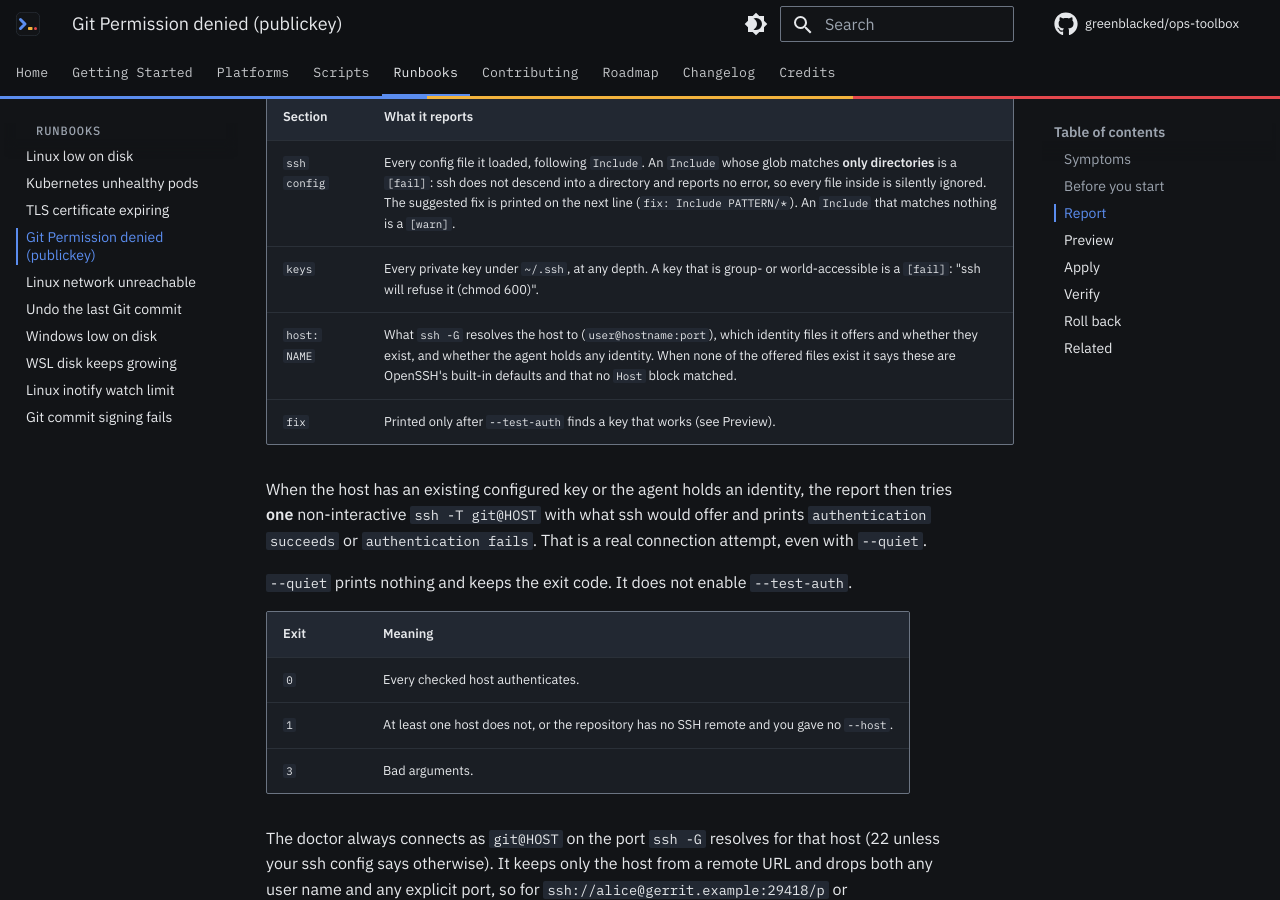
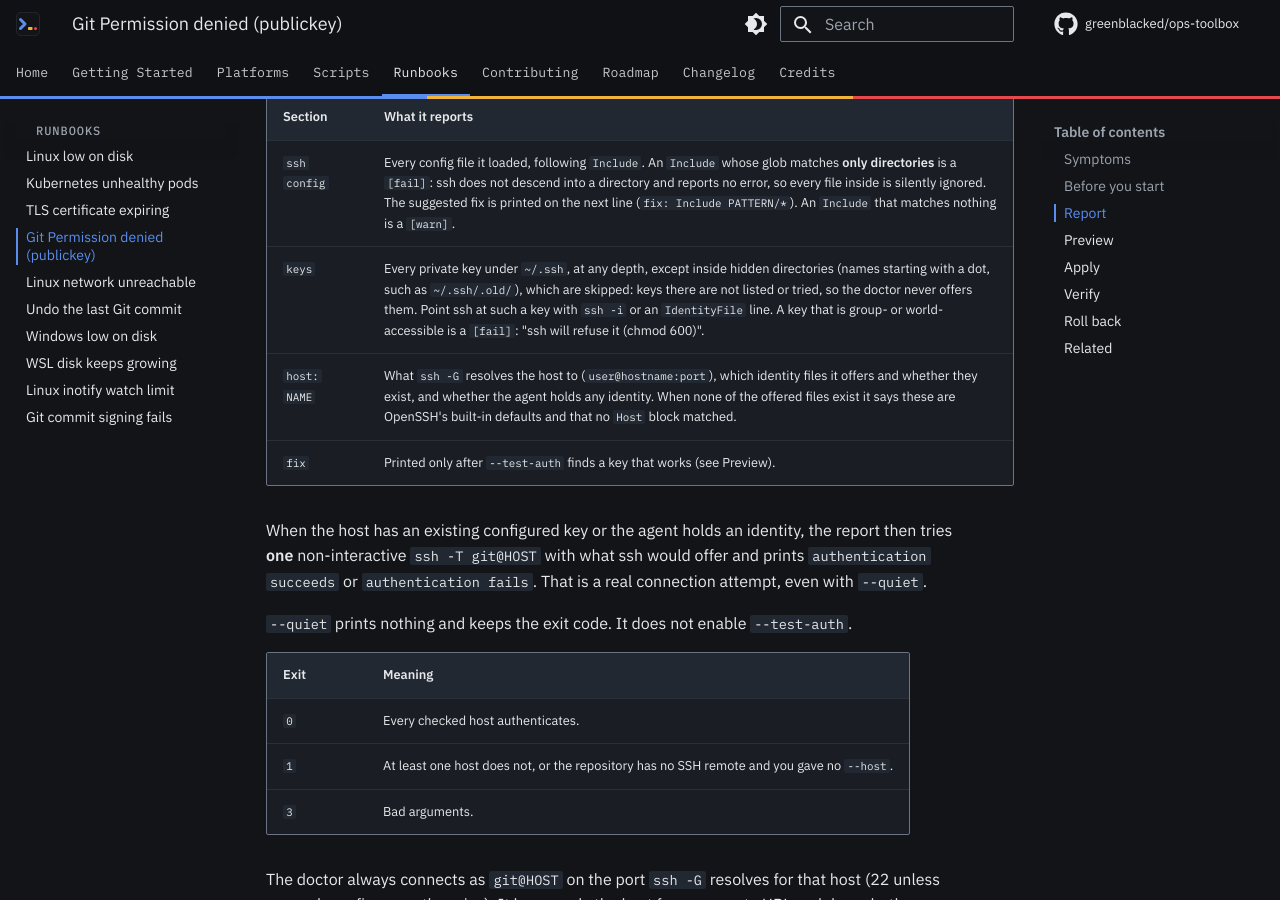
Before and after one commit to greenblacked/ops-toolbox, an MkDocs documentation site: the page built from docs/runbooks/git-permission-denied-publickey.md, in a window 1280 px wide and 900 px high, scrolled down 1512 px. Built offline with MkDocs 1.6.1 and Material for MkDocs 9.7.7, drawn with Linux system fonts in a browser that asks for light colours; comment, search, counter and statistics services are not loaded; some of the changed text lies outside the part shown.

Commit message:
docs(runbooks): verify host keys, note hidden key dirs
Do not suggest accept-new for users: verify the published
fingerprint and add the key to known_hosts. Document that key
discovery skips hidden directories under ~/.ssh.

```diff
--- a/docs/runbooks/git-permission-denied-publickey.md
+++ b/docs/runbooks/git-permission-denied-publickey.md
@@ -57,7 +57,7 @@
 | Section | What it reports |
 | --- | --- |
 | `ssh config` | Every config file it loaded, following `Include`. An `Include` whose glob matches **only directories** is a `[fail]`: ssh does not descend into a directory and reports no error, so every file inside is silently ignored. The suggested fix is printed on the next line (`fix: Include PATTERN/*`). An `Include` that matches nothing is a `[warn]`. |
-| `keys` | Every private key under `~/.ssh`, at any depth. A key that is group- or world-accessible is a `[fail]`: "ssh will refuse it (chmod 600)". |
+| `keys` | Every private key under `~/.ssh`, at any depth, except inside hidden directories (names starting with a dot, such as `~/.ssh/.old/`), which are skipped: keys there are not listed or tried, so the doctor never offers them. Point ssh at such a key with `ssh -i` or an `IdentityFile` line. A key that is group- or world-accessible is a `[fail]`: "ssh will refuse it (chmod 600)". |
 | `host: NAME` | What `ssh -G` resolves the host to (`user@hostname:port`), which identity files it offers and whether they exist, and whether the agent holds any identity. When none of the offered files exist it says these are OpenSSH's built-in defaults and that no `Host` block matched. |
 | `fix` | Printed only after `--test-auth` finds a key that works (see Preview). |
 
@@ -140,7 +140,12 @@
 Every connection the doctor makes passes
 `StrictHostKeyChecking=accept-new`. That is OpenSSH behaviour, not a script
 feature: the first connection to a host whose key you have never accepted
-adds that key to `~/.ssh/known_hosts` without asking.
+adds that key to `~/.ssh/known_hosts` without asking. Do not copy that
+option into your own `~/.ssh/config`: keep the default strict checking.
+Instead, compare the host's key with the fingerprints the host publishes
+(for GitHub, its documented SSH key fingerprints page) using
+`ssh-keygen -lf` on the key, then add the verified key to
+`~/.ssh/known_hosts` yourself.
 
 ## Apply
 
```
